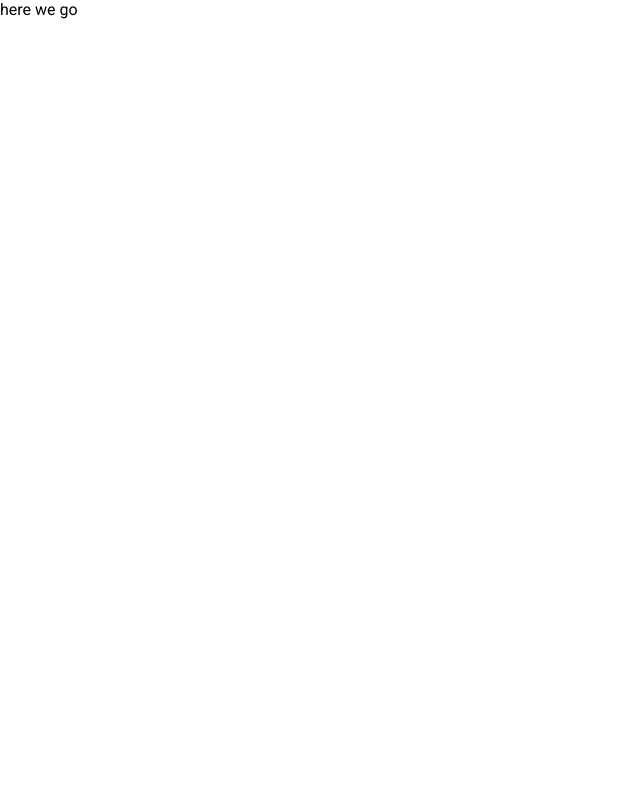
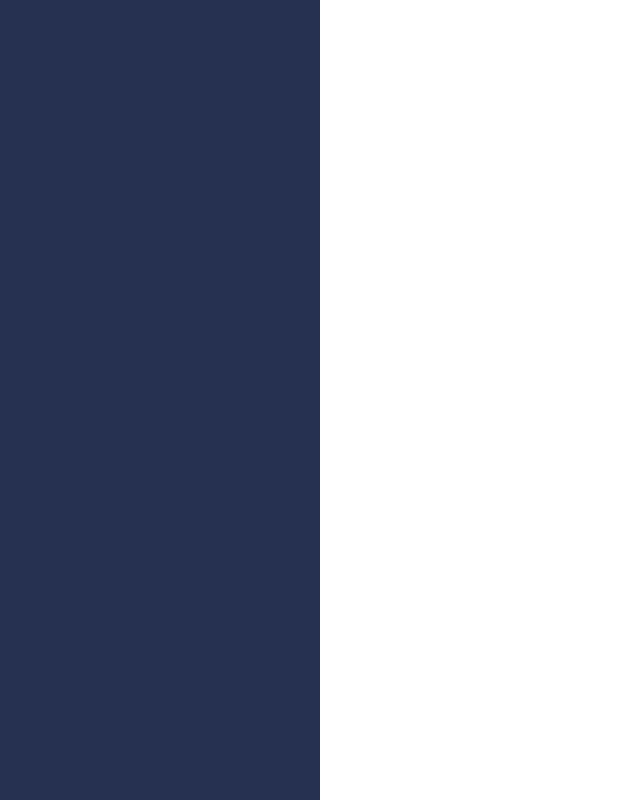
Before and after one commit to shawon122334/complete-react-material-ui, a React (Create React App) app: page / in a window 1280 px wide. Shown: the whole page, without its empty margins (0-640 px from the left). Built offline with nearby package versions, Linux system fonts and the light colour scheme.

Commit message:
withstyle/sideMenu done

```diff
--- a/src/components/SideMenu.js
+++ b/src/components/SideMenu.js
@@ -1,11 +1,36 @@
 import React from 'react';
+import {makeStyles,withStyles} from "@material-ui/core";
 
-const SideMenu = () => {
+//withStyles,makeStyles
+const styles={
+    sideMenu:{
+        display:'flex',
+        flexDirection:'column',
+        position:'absolute',
+        left:'0px',
+        width:'320px',
+        height: '100%',
+        backgroundColor:'#253053',
+    }
+};
+
+// .side-menu{
+//     dsiplay: flex;
+//     flex-direction: column;
+//     position: absolute;
+//     left:0px;
+//     width: 320px;
+//     height: 100%;
+//     background-color:#253053
+//   }
+const SideMenu = (props) => {
+    // const classes = styles();
+    const {classes} = props;
     return (
-        <div>
+        <div className={classes.sideMenu}>
 
         </div>
     );
 };
 
-export default SideMenu;
+export default withStyles(styles) (SideMenu);
```
Also changed, not shown: src/index.css (line endings or trailing spaces).
